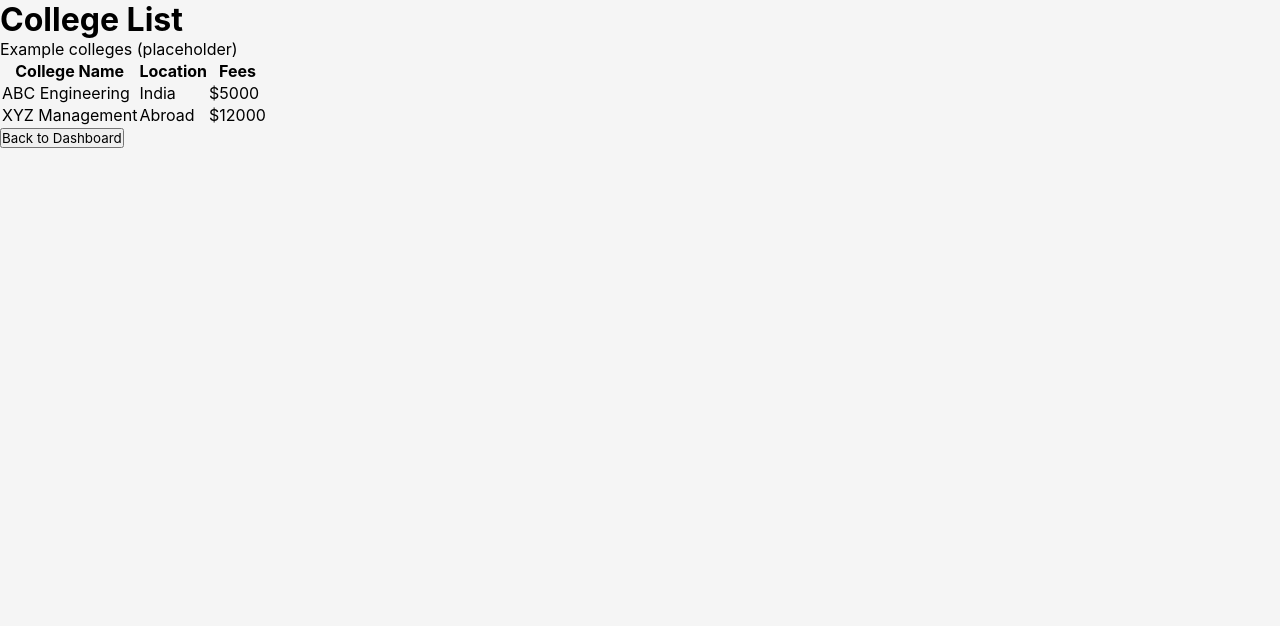
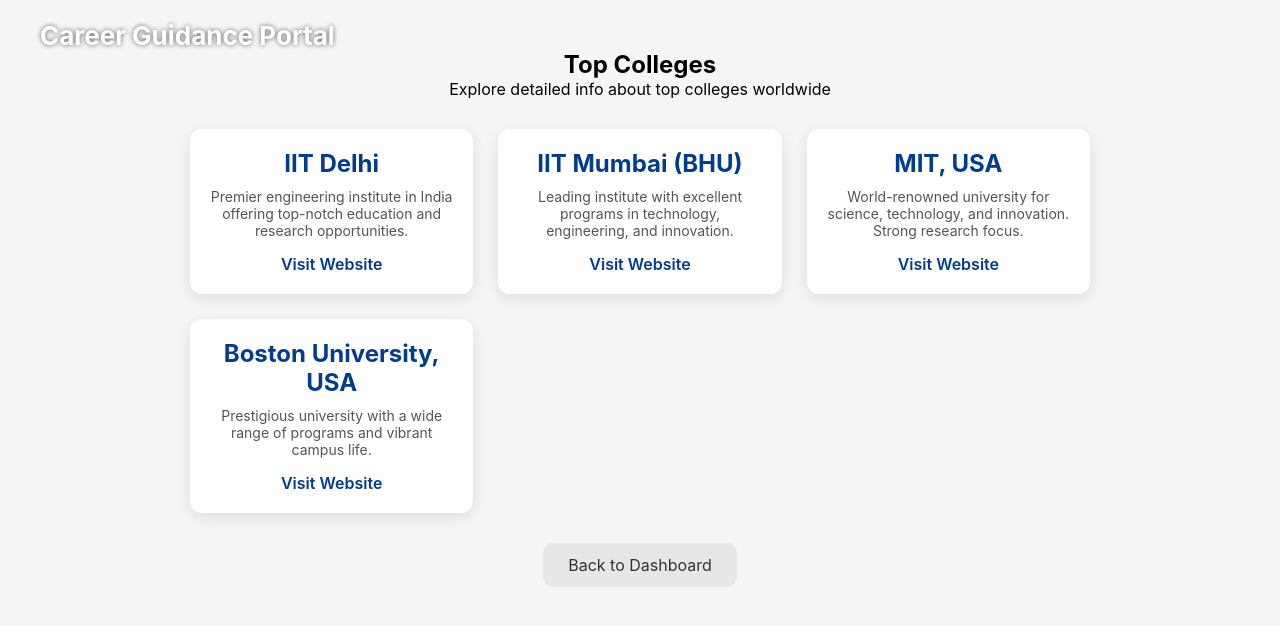
Before and after one commit to sarbadapathak2065-boop/career-guidance, a plain HTML site: page college-list.html in a window 1280 px wide. Drawn offline with Linux system fonts and the light colour scheme.

Commit message:
Updated career guidance pages and added images for homepage and student page

```diff
--- a/college-list.html
+++ b/college-list.html
@@ -1,46 +1,55 @@
 <!DOCTYPE html>
 <html lang="en">
 <head>
-  <meta charset="UTF-8">
-  <meta name="viewport" content="width=device-width, initial-scale=1.0">
+  <meta charset="UTF-8" />
+  <meta name="viewport" content="width=device-width, initial-scale=1.0" />
   <title>College List - Career Guidance</title>
-  <link rel="stylesheet" href="style.css">
+  <link rel="stylesheet" href="style.css" />
 </head>
 <body>
-  <div class="container">
-    <h1>College List</h1>
-    <p>Example colleges (placeholder)</p>
 
-    <table>
-      <thead>
-        <tr>
-          <th>College Name</th>
-          <th>Location</th>
-          <th>Fees</th>
-        </tr>
-      </thead>
-      <tbody>
-        <tr>
-          <td>ABC Engineering</td>
-          <td>India</td>
-          <td>$5000</td>
-        </tr>
-        <tr>
-          <td>XYZ Management</td>
-          <td>Abroad</td>
-          <td>$12000</td>
-        </tr>
-      </tbody>
-    </table>
+  <section class="dashboard-panel">
+    <header class="nav">
+      <div class="logo">Career Guidance Portal</div>
+    </header>
 
-    <button onclick="goBack()">Back to Dashboard</button>
+    <div class="panel-content">
+      <h1>Top Colleges</h1>
+      <p>Explore detailed info about top colleges worldwide</p>
 
-  </div>
+      <div class="college-cards">
+        <div class="college-card">
+          <h2>IIT Delhi</h2>
+          <p>Premier engineering institute in India offering top-notch education and research opportunities.</p>
+          <a href="https://www.iitd.ac.in/" target="_blank">Visit Website</a>
+        </div>
+
+        <div class="college-card">
+          <h2>IIT Mumbai (BHU)</h2>
+          <p>Leading institute with excellent programs in technology, engineering, and innovation.</p>
+          <a href="https://www.iitb.ac.in/" target="_blank">Visit Website</a>
+        </div>
+
+        <div class="college-card">
+          <h2>MIT, USA</h2>
+          <p>World-renowned university for science, technology, and innovation. Strong research focus.</p>
+          <a href="http://web.mit.edu/" target="_blank">Visit Website</a>
+        </div>
+
+        <div class="college-card">
+          <h2>Boston University, USA</h2>
+          <p>Prestigious university with a wide range of programs and vibrant campus life.</p>
+          <a href="https://www.bu.edu/" target="_blank">Visit Website</a>
+        </div>
+      </div>
+
+      <button class="back-btn" onclick="goBack()">Back to Dashboard</button>
+    </div>
+  </section>
 
   <script>
     function goBack() {
       window.location.href = "dashboard.html";
-      console.log("Returning to Dashboard...");
     }
   </script>
 </body>
```
Also changed, not shown: career-selection.html (+28 -11 lines), dashboard.html (+22 -12 lines), image.png (added), student.png (added).
